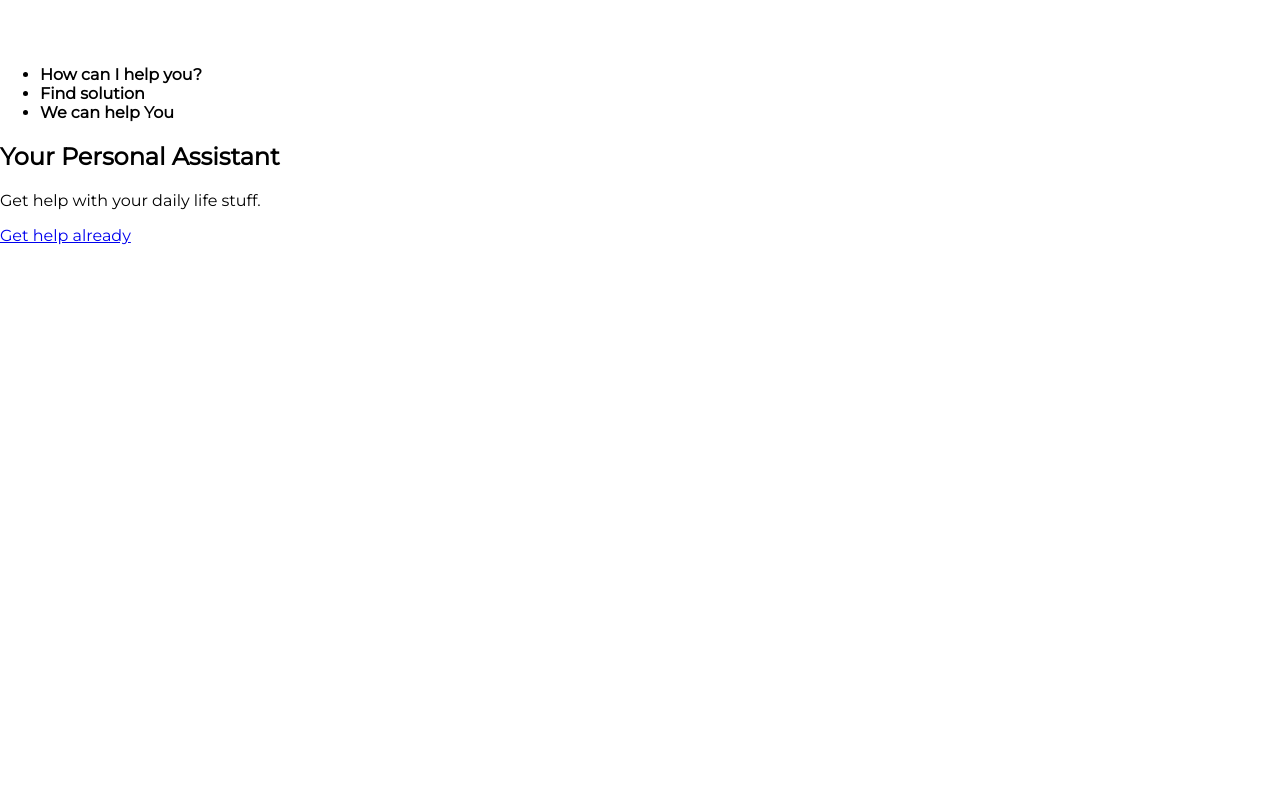
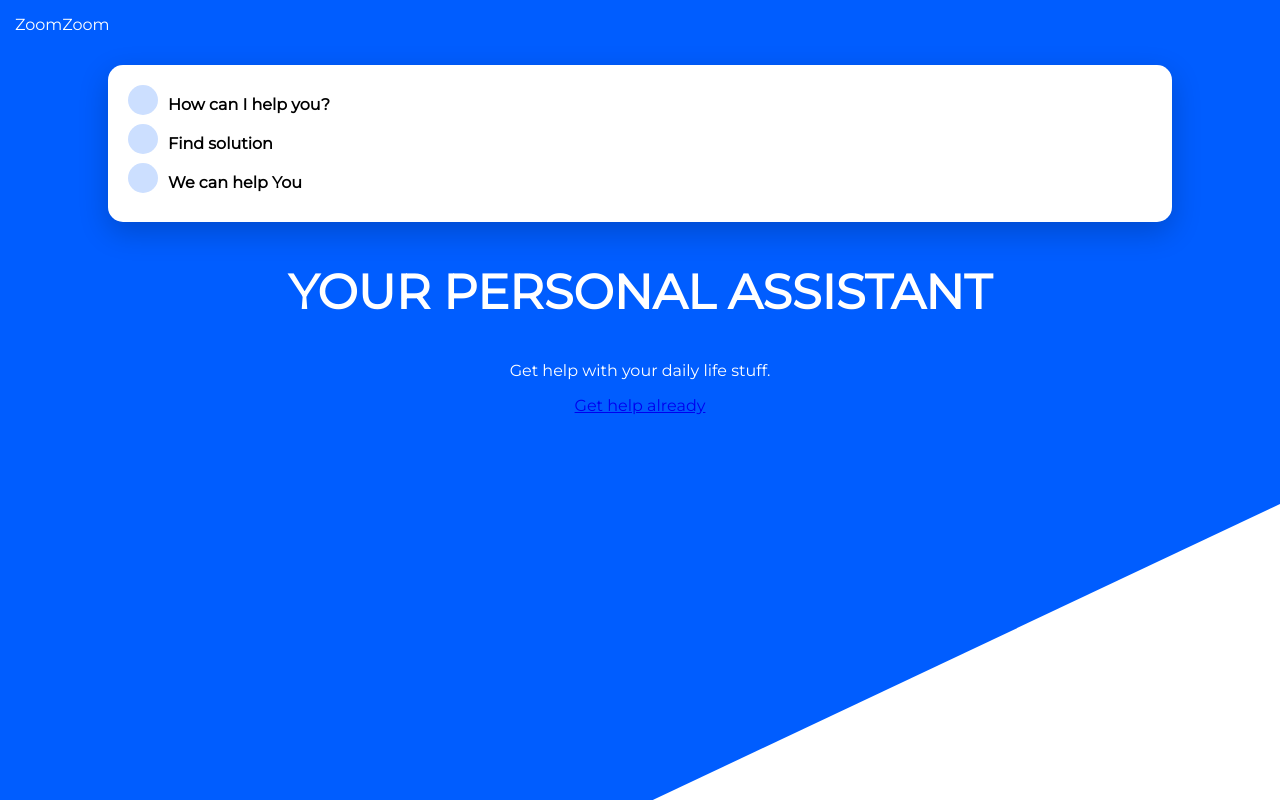
Before and after one commit to AleksandraJagodzinska/sassy, a plain HTML site: page index.html in a window 1280 px wide. Drawn offline with Linux system fonts and the light colour scheme.

Commit message:
creating version for desktop

```diff
--- a/css/main.scss
+++ b/css/main.scss
@@ -1,16 +1,24 @@
-
-$colors: (
-    primary: #005DFF,
-    accent: #FFF6BB
-);
+$colors: (primary: #005DFF,
+primary-light:lighten(#005DFF, 40%),
+primary-dark:darken(#005DFF, 40%) accent: #FFF6BB);
 
 $padding: 15px;
+$borders: 15px;
 
-@function color($color-name){
-    @return mep-get($colors, $color-name)
+@function color($color-name) {
+    @return map-get($colors, $color-name)
 }
 
-body, html {
+$desktop: 840px;
+
+@mixin desktop {
+    @media (min-width: #{$desktop}) {
+        @content
+    }
+}
+
+body,
+html {
     height: 100%;
 }
 
@@ -25,12 +33,117 @@ body {
         height: 100%;
         position: absolute;
         z-index: -1;
+
+        @include desktop {
+            clip-path: polygon(0 0, 75% 0, 55% 100%, 0% 100%);
+        }
     }
+
     header a {
         color: #fff;
         text-decoration: none;
         padding: $padding;
         display: block;
-        text-decoration: uppercase;
+        text-transform: uppercase;
     }
 }
+
+main {
+
+    @include desktop {
+        display: grid;
+        grid-template-columns: 50% auto;
+        grid-template-areas:
+            "primary card"
+    }
+
+    section#card {
+        background-color: #fff;
+        padding: 20px;
+        margin: 1em auto;
+        border-radius: $borders;
+        box-shadow: 0 10px 30px rgba(0, 0, 0, .2);
+        width: 80%;
+
+        @include desktop {
+            grid-area: card;
+            height: fit-content;
+            align-self: center;
+            margin: 1em;
+        }
+
+        ul {
+            list-style-type: none;
+            margin: 0;
+            padding: 0;
+
+            li {
+                margin-bottom: 10px;
+
+                span {
+                    position: absolute;
+                    width: 30px;
+                    height: 30px;
+                    background-color: color(primary-light);
+                    border-radius: 50%;
+                    margin-right: 10px;
+                }
+
+                strong {
+                    display: inline-block;
+                    margin-left: max(40px);
+                    margin-top: 10px;
+                }
+            }
+        }
+    }
+
+
+
+
+
+    section#primary {
+        color: #fff;
+        padding: $padding;
+        text-align: center;
+
+        @include desktop {
+            grid-area: primary;
+            text-align: left;
+            margin: 4em 0 0 4em;
+
+        }
+
+        h1 {
+            font-size: 3em;
+            margin-top: 10px;
+            text-transform: uppercase;
+
+            @include desktop {
+                width: 30%;
+                font-size: 4em;
+                line-height: .9em;
+        }
+
+        p {
+            font-size: 1.4em;
+        }
+
+        a {
+            color: color(primary-dark);
+            border-radius: $borders;
+            text-decoration: none;
+            text-transform: uppercase;
+            font-weight: bold;
+            background-color: color(accent);
+            display: block;
+            text-align: center;
+            margin: 50px auto 0 auto;
+            padding: $padding;
+
+            @include desktop {
+                display: inline-block;
+                padding: $padding $padding * 4;
+        }
+    }
+}
```
Also changed, not shown: css/main.css, 1 other file.
